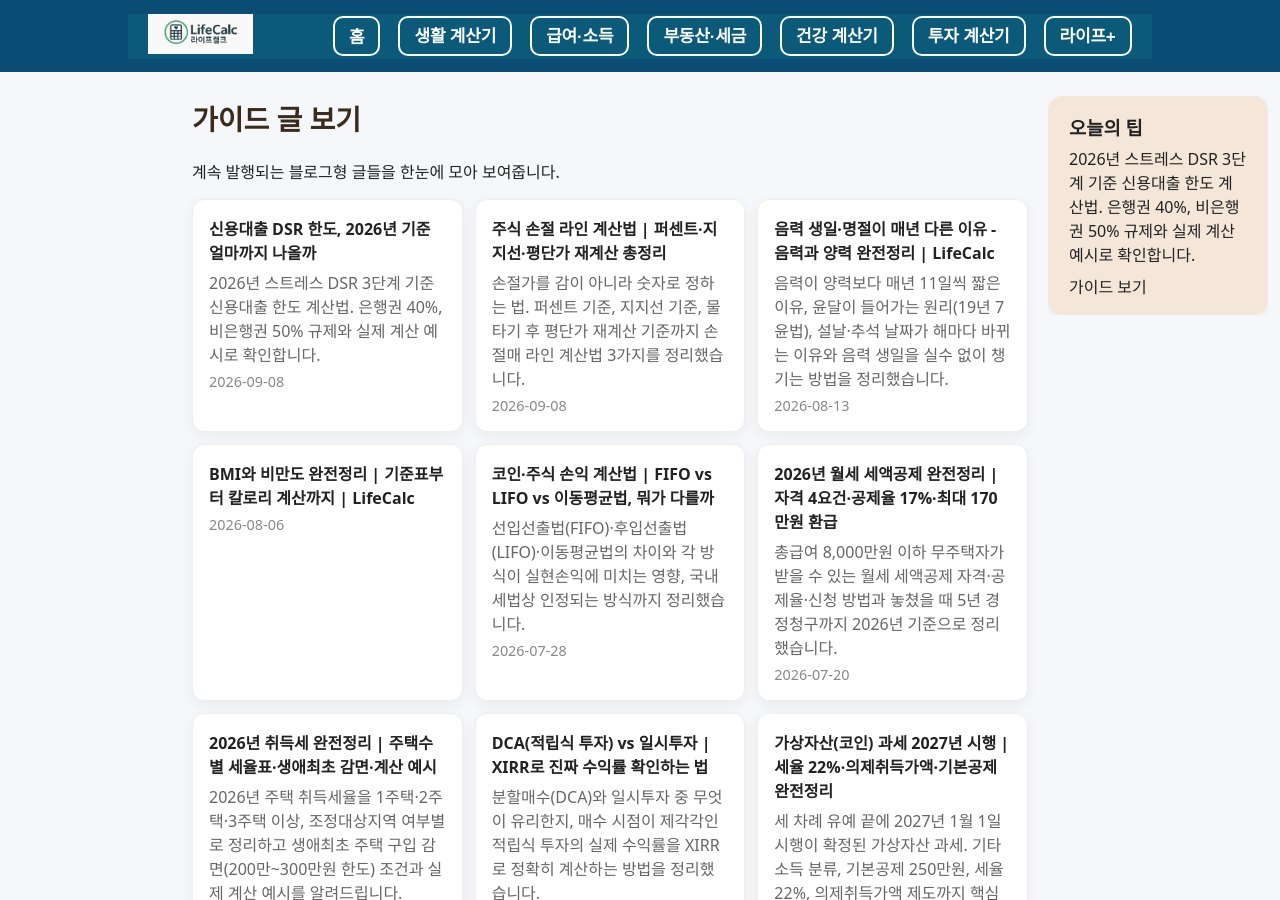
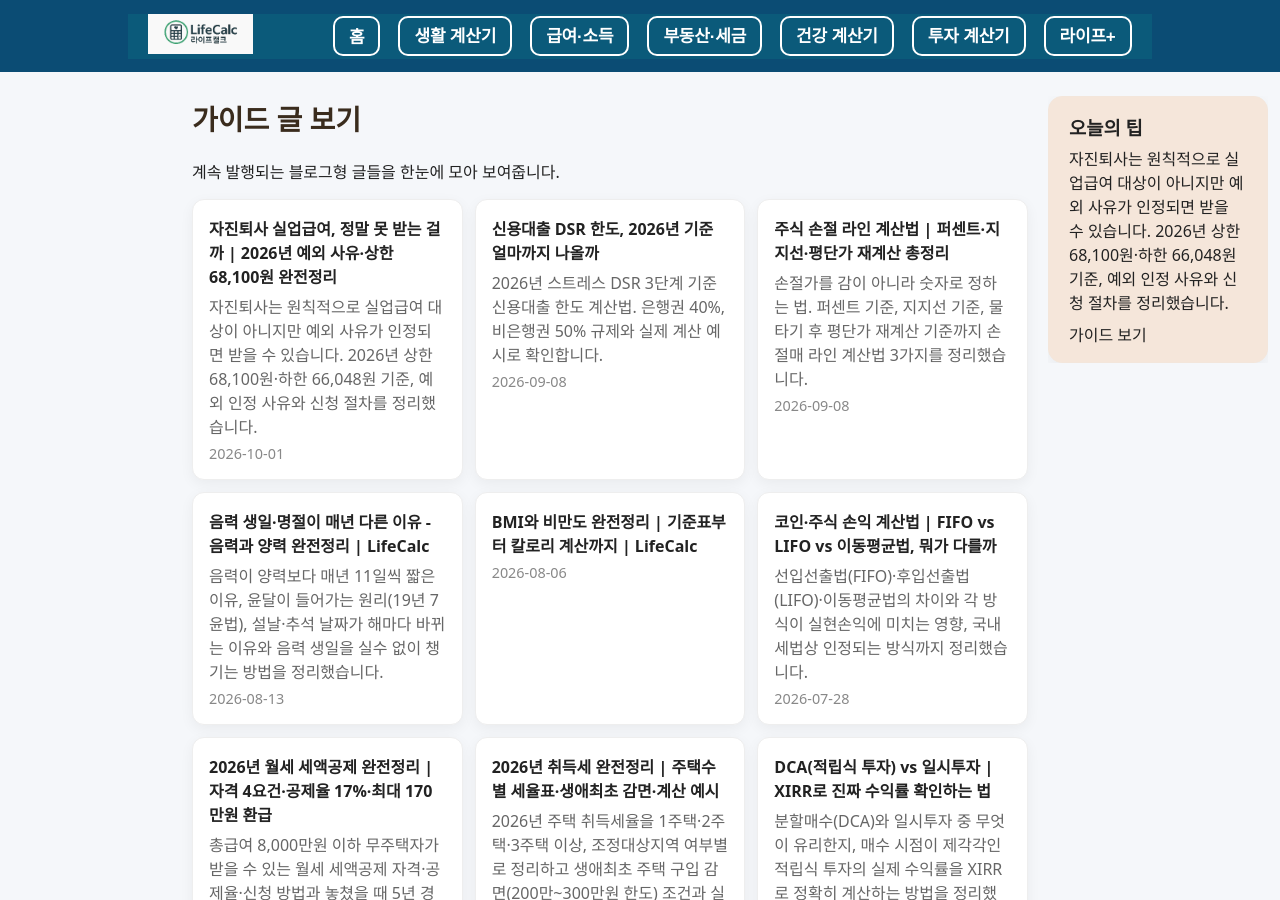
Before and after one commit to khai-lang/LifeCalc, a Jekyll site: the page built from lifeplus/guide/index.md, in a window 1280 px wide and 900 px high. Built offline with Jekyll 4.4.1, drawn with Linux system fonts in a browser that asks for light colours.

Commit message:
Update 2026-10-01-voluntary-resignation-unemployment-2026.md

```diff
--- a/_posts/guide/2026-10-01-voluntary-resignation-unemployment-2026.md
+++ b/_posts/guide/2026-10-01-voluntary-resignation-unemployment-2026.md
@@ -1,11 +1,12 @@
 ---
-layout: "post"
+layout: "guide"
 title: "자진퇴사 실업급여, 정말 못 받는 걸까 | 2026년 예외 사유·상한 68,100원 완전정리"
 description: "자진퇴사는 원칙적으로 실업급여 대상이 아니지만 예외 사유가 인정되면 받을 수 있습니다. 2026년 상한 68,100원·하한 66,048원 기준, 예외 인정 사유와 신청 절차를 정리했습니다."
 permalink: "/guide/voluntary-resignation-unemployment-2026/"
-date: "2026-09-08"
+date: "2026-10-01"
 og_title: "자진퇴사 실업급여, 정말 못 받는 걸까"
 og_description: "2026년 예외 인정 사유와 상한·하한액 기준을 정리했습니다."
+categories: [guide]
 ---
 
 <style>
```
